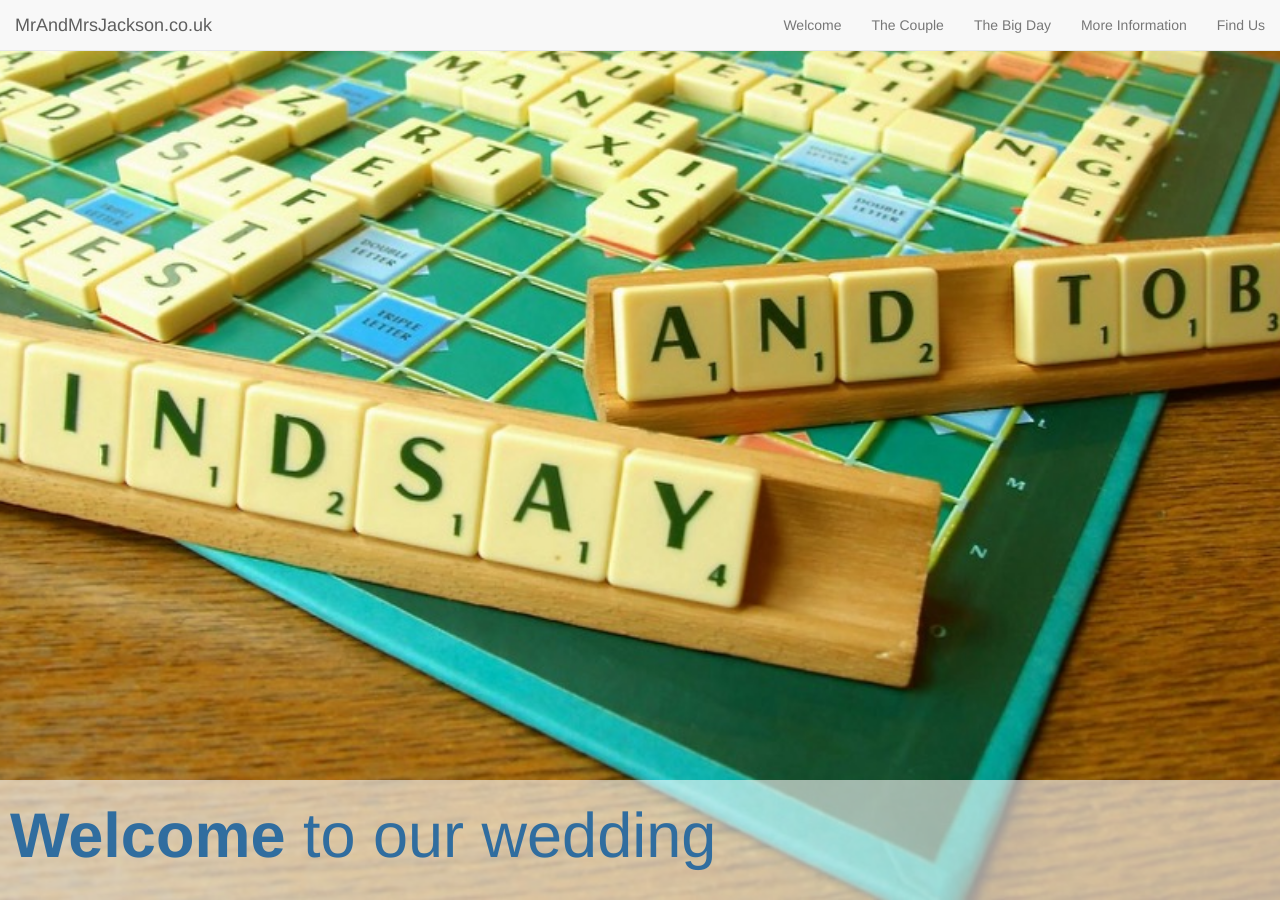
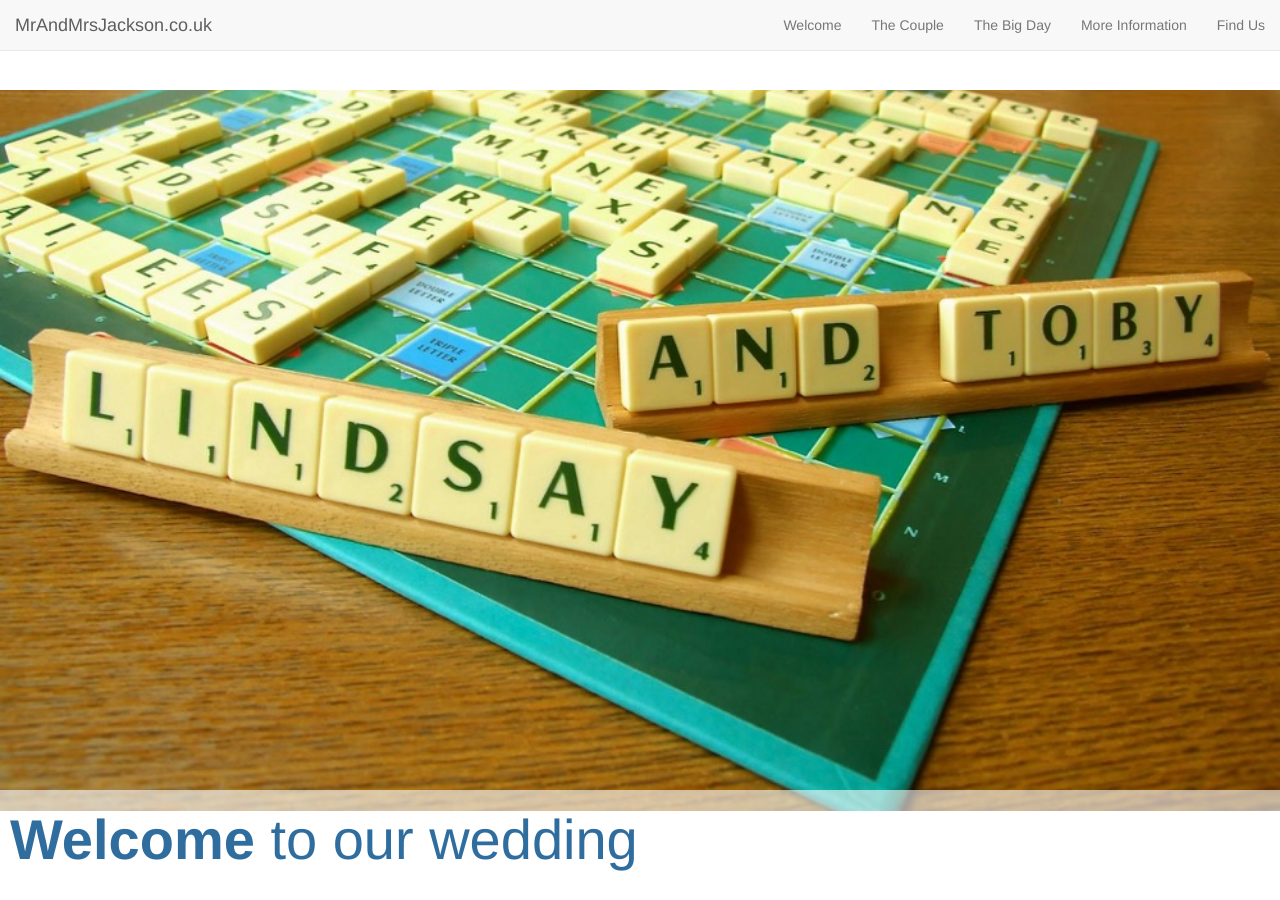
Before and after one commit to warmfusion/mrandmrsjackson, a Jekyll site: the page built from index.html, in a window 1280 px wide and 900 px high. Built offline with Jekyll 4.4.1, drawn with Linux system fonts in a browser that asks for light colours; nearby versions of some CDN libraries.

Commit message:
Rescale the background to fit on the viewport.
Leave a gap, but its better to see the image than get a slice down the middle

```diff
--- a/css/main.css
+++ b/css/main.css
@@ -29,7 +29,7 @@ a:hover {
 }
 
 .text-vbottom {
-  font-size: 4.5em;
+  font-size: 4em;
   margin: 0;
   padding: 0;
 }
@@ -47,10 +47,10 @@ a:hover {
   height: 100%;
   position: relative;
   width: 100%;
-  -webkit-background-size: cover;
-  -moz-background-size: cover;
-  -o-background-size: cover;
-  background-size: cover;
+  -webkit-background-size: 100% auto;
+  -moz-background-size:  100% auto;
+  -o-background-size:  100% auto;
+  background-size:  100% auto;
 }
 
 #about {
```
